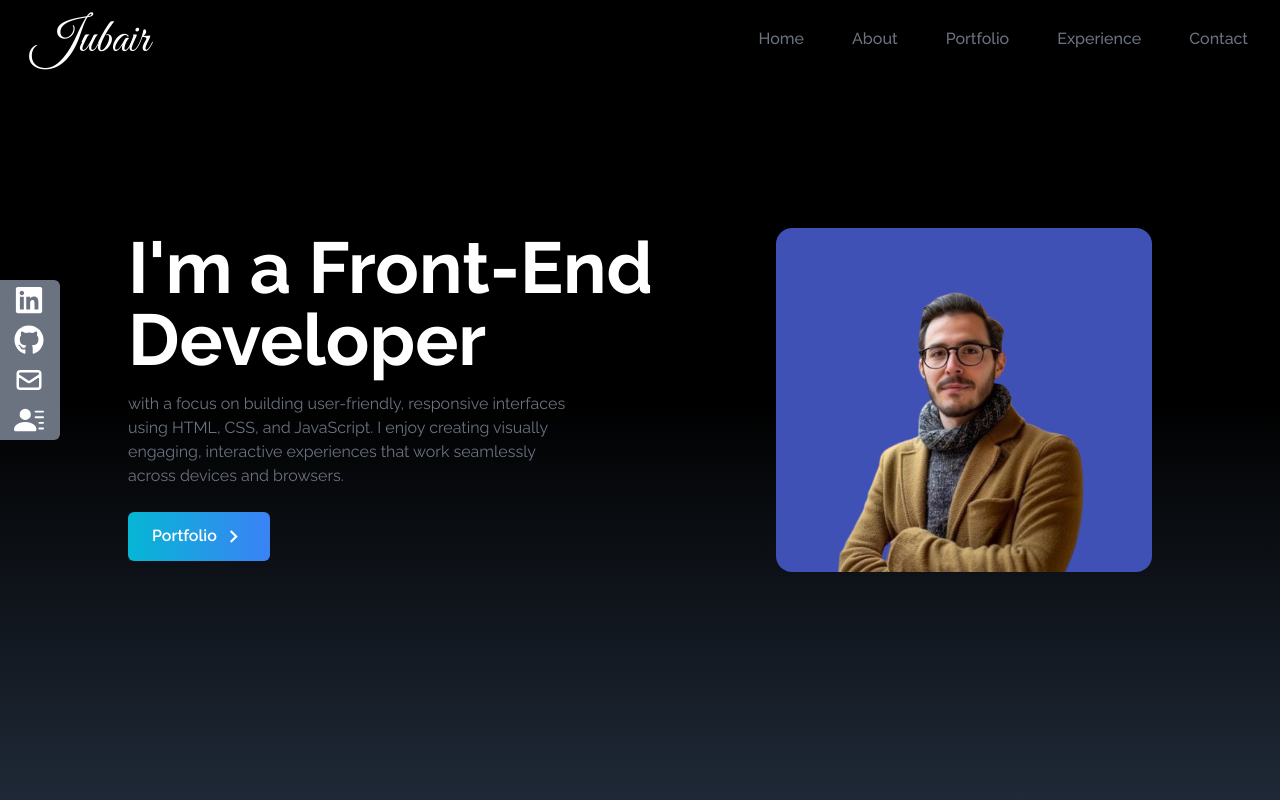
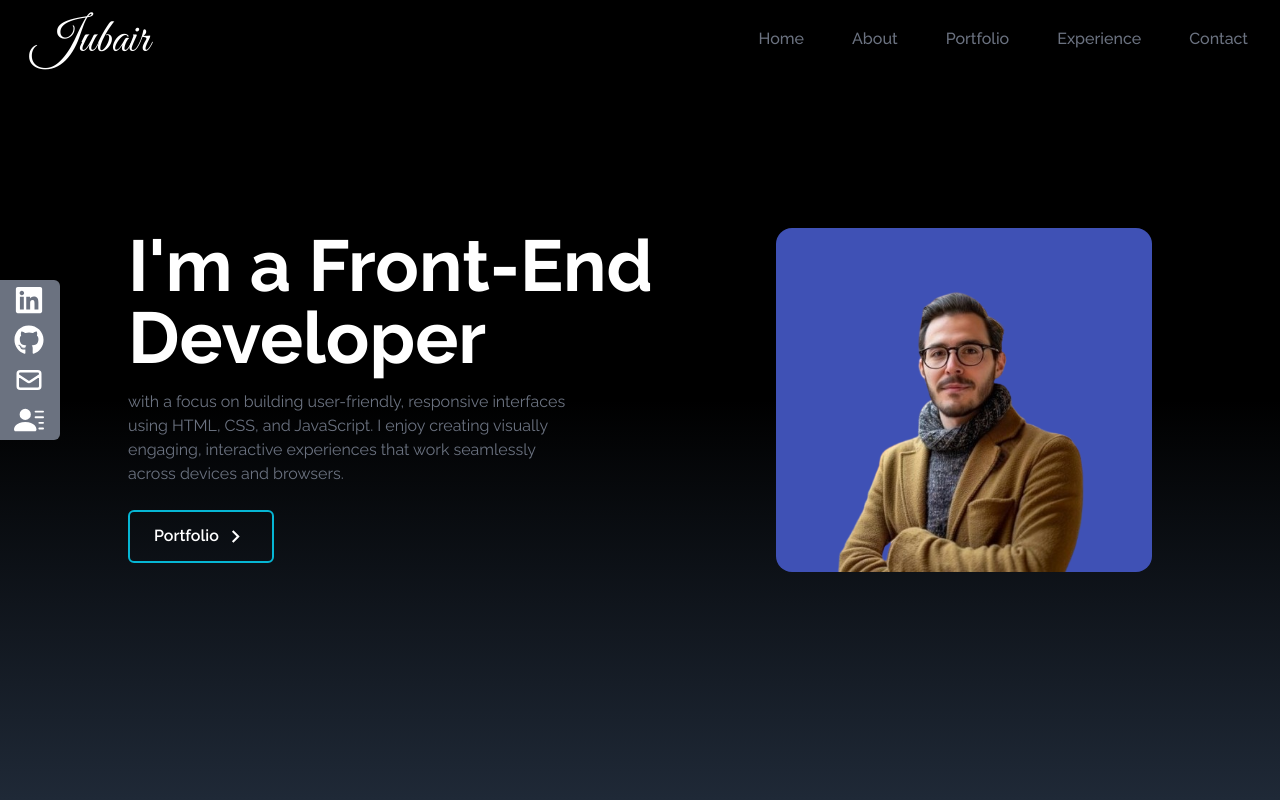
Before and after one commit to JubairHossain-280/Portfolio, a React (Create React App) app: page / in a window 1280 px wide. Shown: the top 800 px of the page. Built offline with nearby package versions, Linux system fonts and the light colour scheme.

Commit message:
add hoverEffect

```diff
--- a/src/components/Home.jsx
+++ b/src/components/Home.jsx
@@ -25,11 +25,13 @@ const Home = () => {
             <p className='text-gray-500 py-4 max-w-md'>with a focus on building user-friendly, responsive interfaces using HTML, CSS, and JavaScript. I enjoy creating visually engaging, interactive experiences that work seamlessly across devices and browsers.
             </p>
             <div className='flex justify-start'>
-                <Link to='portfolio' smooth duration={500} className='group text-white font-semibold cursor-pointer w-fit px-4 py-2 flex justify-center  rounded-md bg-gradient-to-r from-cyan-500 to-blue-500 md:my-2 md:px-6 md:py-3'>
+                <Link to='portfolio' smooth duration={500} className='group text-white font-semibold cursor-pointer w-fit px-4 py-2 flex justify-center rounded-md relative bg-transparent border-2 border-cyan-500 overflow-hidden before:absolute before:top-0 before:left-0 before:w-0 before:h-full before:bg-gradient-to-r from-cyan-500 to-blue-500 before:transition-all before:duration-300 before:ease-in-out hover:text-black hover:before:w-full md:my-2 md:px-6 md:py-3'>
+                    <span className='flex items-center z-10'>
                     Portfolio
                     <span className='group-hover:rotate-90 duration-300'>
                         <MdOutlineKeyboardArrowRight size={25} className='md:ml-1'/>
-                        </span>
+                    </span>
+                    </span>
                 </Link>
             </div>
         </div>
```
